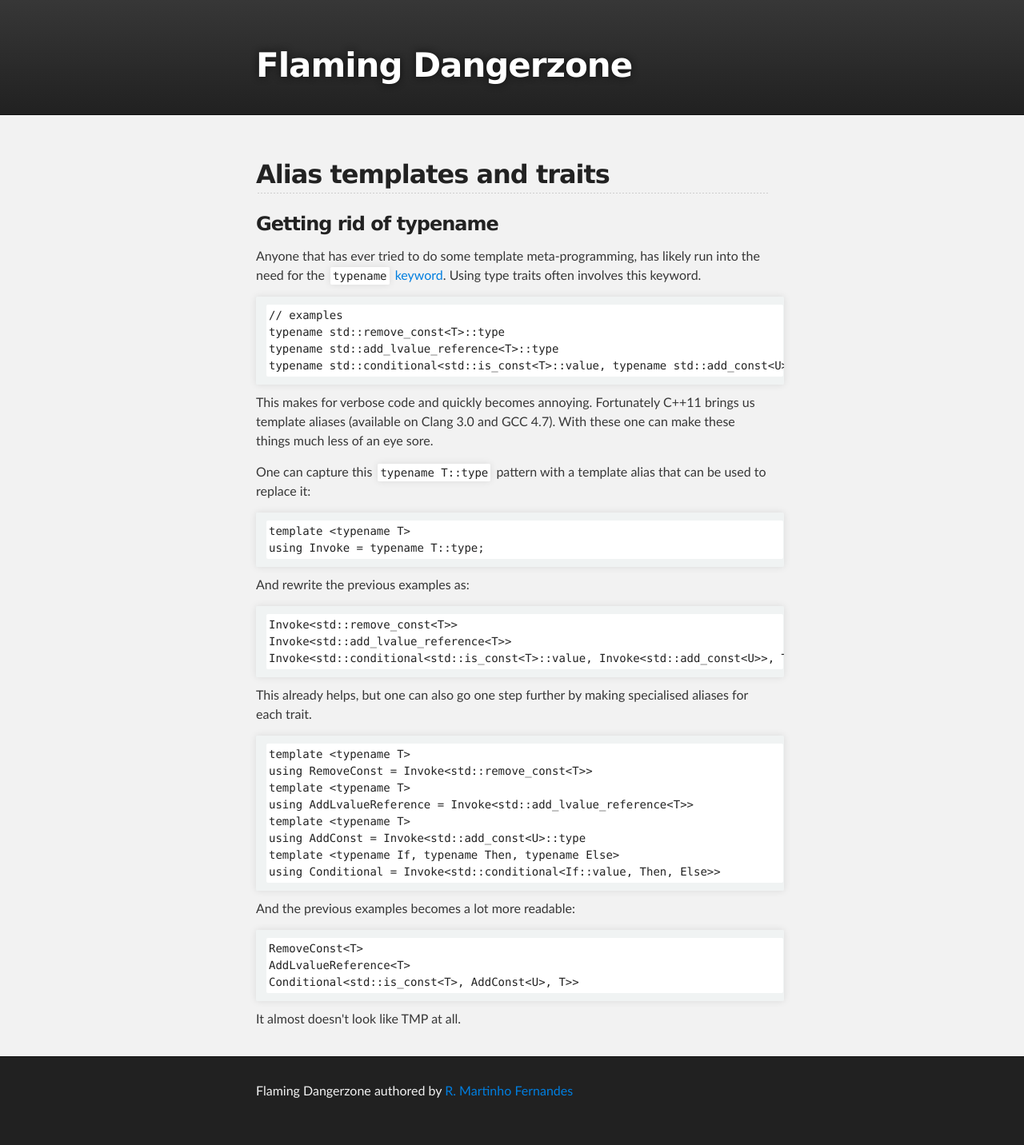
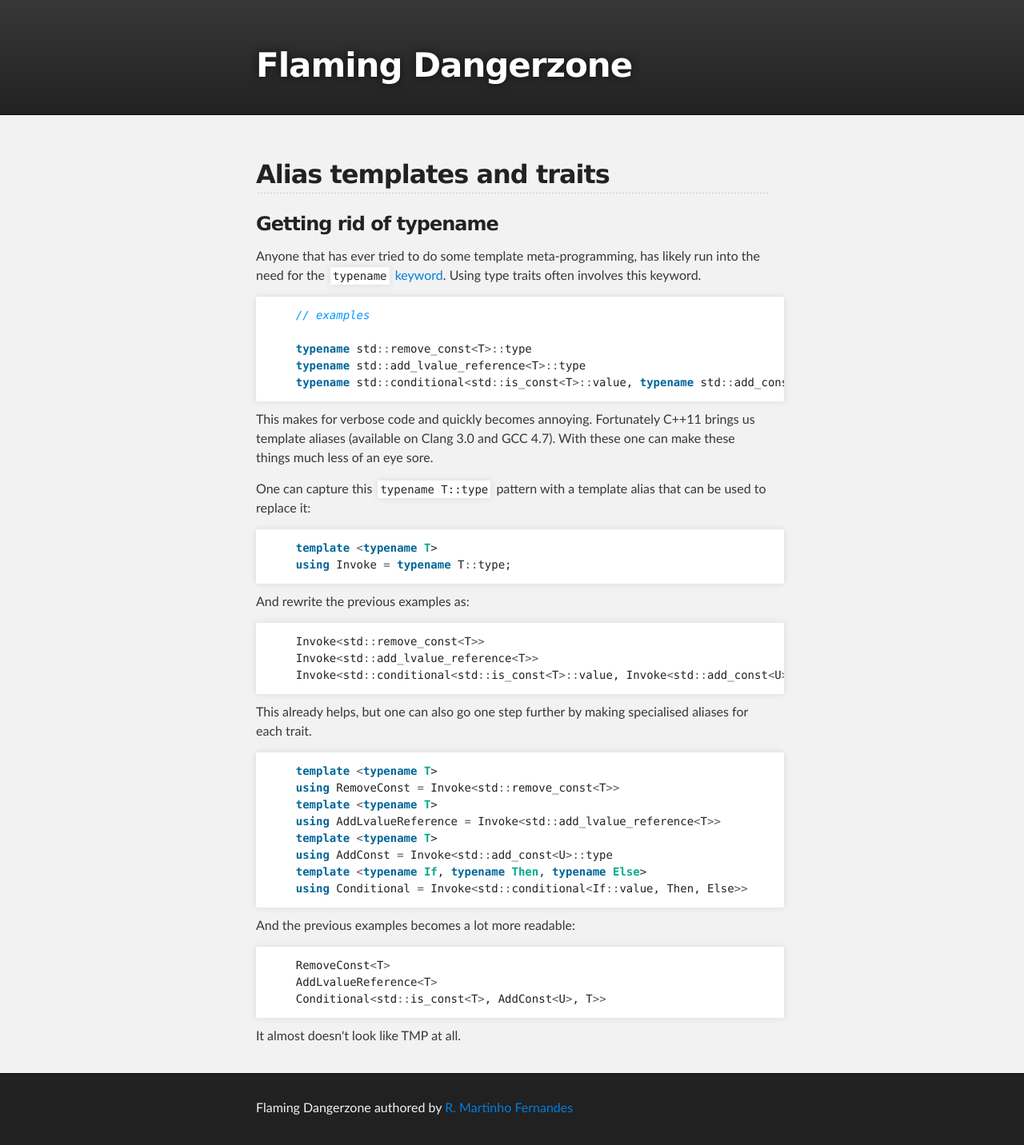
Before and after one commit to rmartinho/flamingdangerzone, a Jekyll site: the page built from _posts/2012-02-25-alias-templates-and-traits.markdown, in a window 1280 px wide. Shown: the whole page at 80% size. Built offline with Jekyll 4.4.1, drawn with Linux system fonts in a browser that asks for light colours; before the commit the page ends 1411 px from its top, so only the background shows below that.

Commit message:
Oh, bad tags

```diff
--- a/_posts/2012-02-25-alias-templates-and-traits.markdown
+++ b/_posts/2012-02-25-alias-templates-and-traits.markdown
@@ -7,33 +7,33 @@ title: Alias templates and traits
 
 <p>Anyone that has ever tried to do some template meta-programming, has likely run into the need for the <a href="http://stackoverflow.com/a/613132/46642"><code>typename</code> keyword</a>. Using type traits often involves this keyword.</p>
 
-{{ highlight c++ }}
+{% highlight c++ %}
     // examples
     typename std::remove_const<T>::type
     typename std::add_lvalue_reference<T>::type
     typename std::conditional<std::is_const<T>::value, typename std::add_const<U>::type, T>::type
-{{ endhighlight }}
+{% endhighlight %}
 
 <p>This makes for verbose code and quickly becomes annoying. Fortunately C++11 brings us template aliases (available on Clang 3.0 and GCC 4.7). With these one can make these things much less of an eye sore.</p>
 
 <p>One can capture this <code>typename T::type</code> pattern with a template alias that can be used to replace it:</p>
 
-{{ highlight c++ }}
+{% highlight c++ %}
     template <typename T>
     using Invoke = typename T::type;
-{{ endhighlight }}
+{% endhighlight %}
 
 And rewrite the previous examples as:
 
-{{ highlight c++ }}
+{% highlight c++ %}
     Invoke<std::remove_const<T>>
     Invoke<std::add_lvalue_reference<T>>
     Invoke<std::conditional<std::is_const<T>::value, Invoke<std::add_const<U>>, T>>
-{{ endhighlight }}
+{% endhighlight %}
 
 <p>This already helps, but one can also go one step further by making specialised aliases for each trait.</p>
 
-{{ highlight c++ }}
+{% highlight c++ %}
     template <typename T>
     using RemoveConst = Invoke<std::remove_const<T>>
     template <typename T>
@@ -42,14 +42,14 @@ And rewrite the previous examples as:
     using AddConst = Invoke<std::add_const<U>::type
     template <typename If, typename Then, typename Else>
     using Conditional = Invoke<std::conditional<If::value, Then, Else>>
-{{ endhighlight }}
+{% endhighlight %}
 
 <p>And the previous examples becomes a lot more readable:</p>
 
-{{ highlight c++ }}
+{% highlight c++ %}
     RemoveConst<T>
     AddLvalueReference<T>
     Conditional<std::is_const<T>, AddConst<U>, T>>
-{{ endhighlight }}
+{% endhighlight %}
 
 <p>It almost doesn't look like TMP at all.</p>
```
Also changed, not shown: images/blacktocat.png (deleted), images/icon_download.png (deleted), images/sprite_download.png (deleted).
